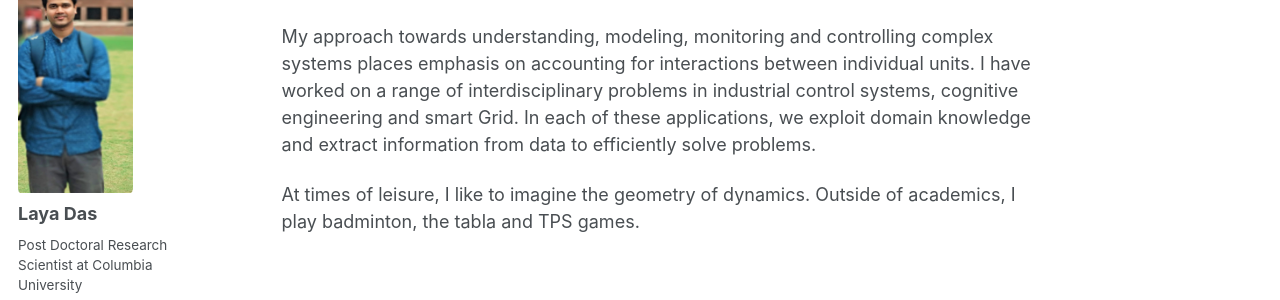
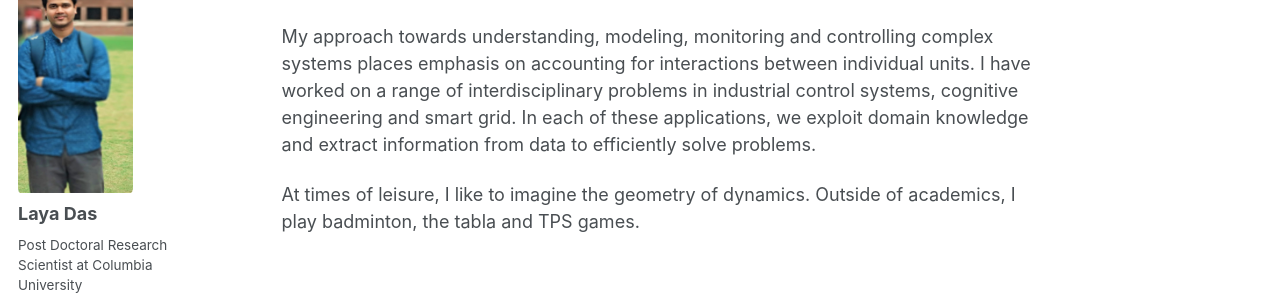
Before and after one commit to layadas/layadas.github.io, a Jekyll site: the page built from _pages/about.md, in a window 1280 px wide. Shown: the part 215-515 px from the top of the page. Built offline with Jekyll 4.4.1, drawn with Linux system fonts in a browser that asks for light colours.

Commit message:
Update about.md

```diff
--- a/_pages/about.md
+++ b/_pages/about.md
@@ -11,7 +11,7 @@ redirect_from:
 I am a systems scientist. I work on *estimation, control and data analysis for health monitoring and control of complex systems*.
 
 My approach towards understanding, modeling, monitoring and controlling complex systems places emphasis on accounting for interactions between individual units. I have worked on a
-range of interdisciplinary problems in industrial control systems, cognitive engineering and smart Grid. In each of these applications, we exploit domain knowledge and extract
+range of interdisciplinary problems in industrial control systems, cognitive engineering and smart grid. In each of these applications, we exploit domain knowledge and extract
 information from data to efficiently solve problems.
 
 At times of leisure, I like to imagine the geometry of dynamics. Outside of academics, I play badminton, the tabla and TPS games.
```
